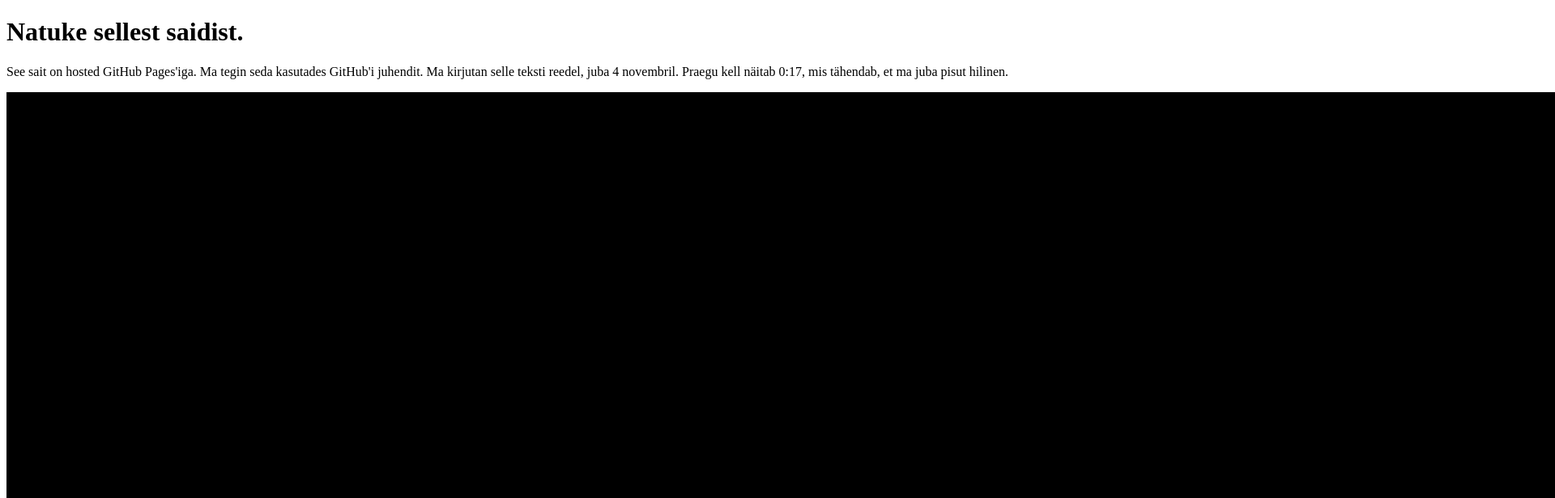
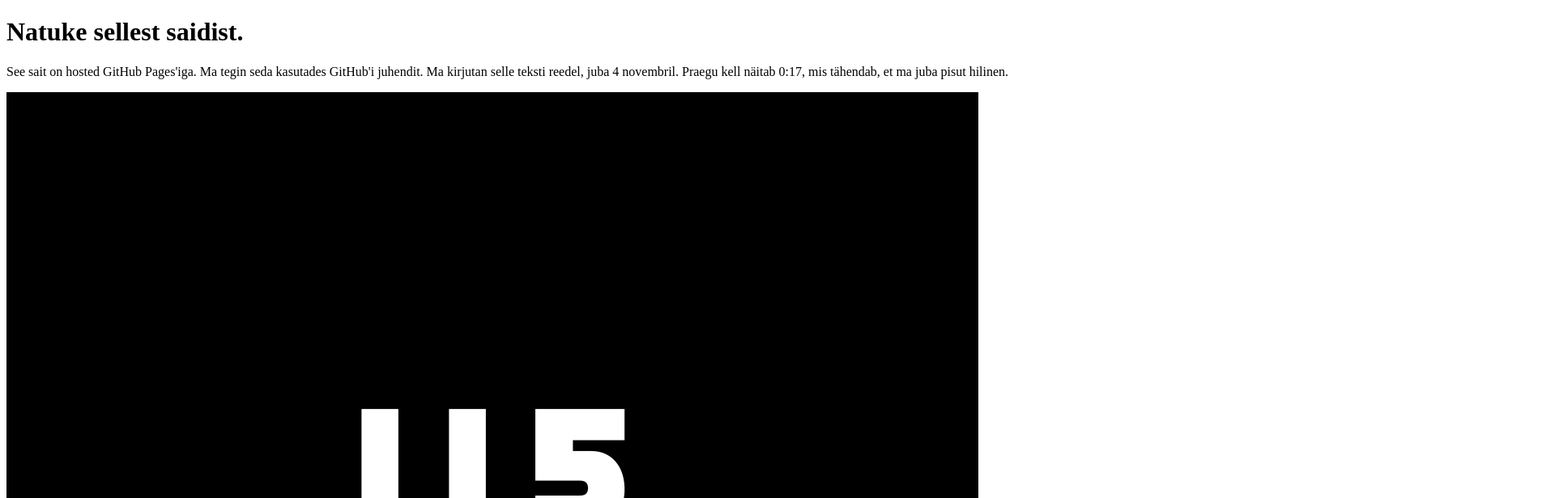
Before and after one commit to hoohqch/hoohqch.github.io, a plain HTML site: page index.html in a window 1280 px wide. Shown: the top 616 px of the page at 81% size, 1920 px wide, since content can reach past the window. Drawn offline with Linux system fonts and the light colour scheme.

Commit message:
minor change

```diff
--- a/index.html
+++ b/index.html
@@ -7,7 +7,7 @@
 <h1>Natuke sellest saidist.</h1>
 <p>See sait on hosted GitHub Pages'iga. Ma tegin seda kasutades GitHub'i juhendit. Ma kirjutan selle teksti
 reedel, juba 4 novembril. Praegu kell näitab 0:17, mis tähendab, et ma juba pisut hilinen.</p>
-<img src="115oktan logo metallica.png" alt="Selle logo tegin oma nn creative association'ile ise.">
+<img src="115oktan logo metallica.png" alt="Selle logo tegin oma nn creative association'ile ise." width="1200" height="1200">
 <table>
     <tr>
       <th>Company</th>
```
